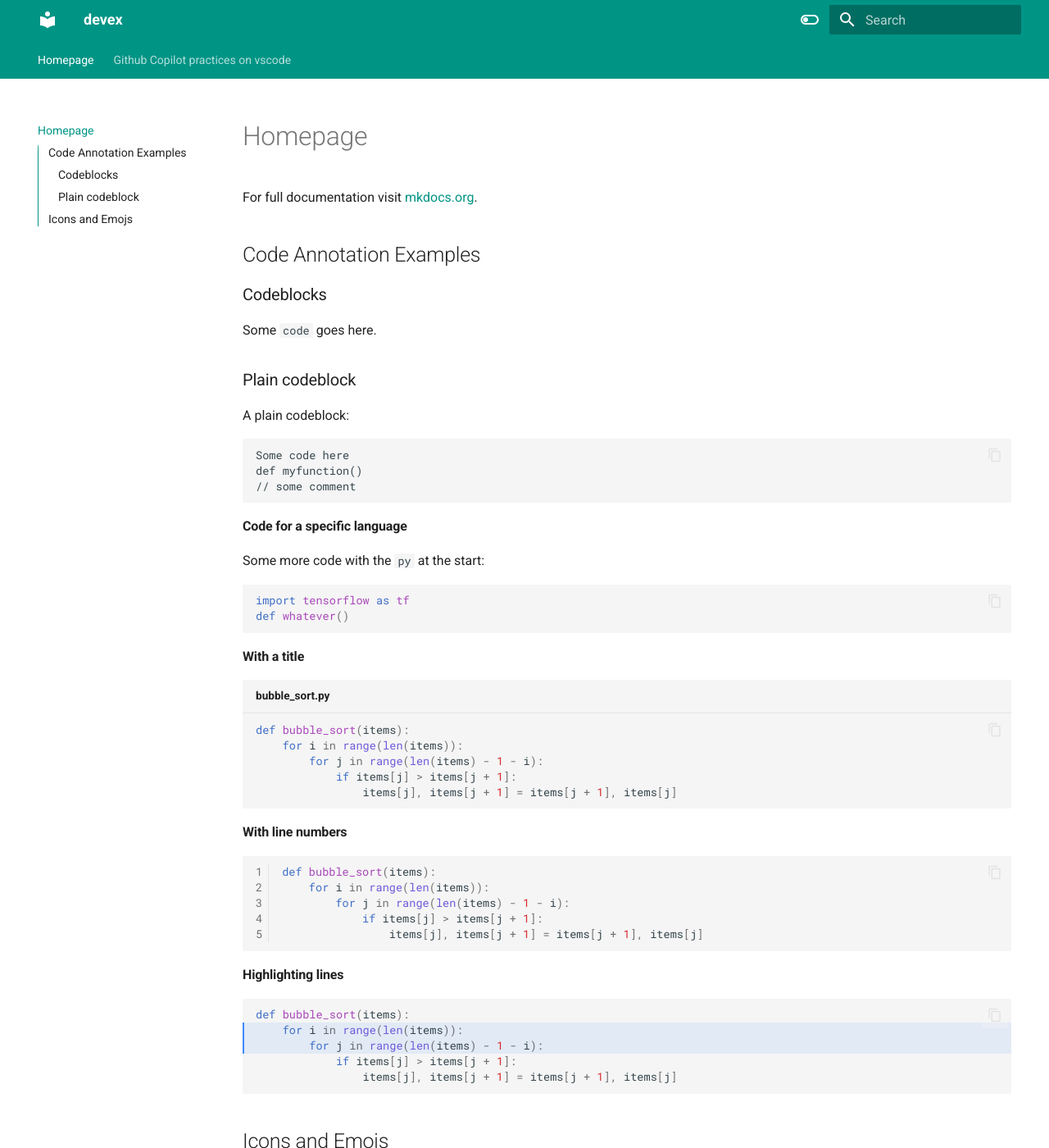
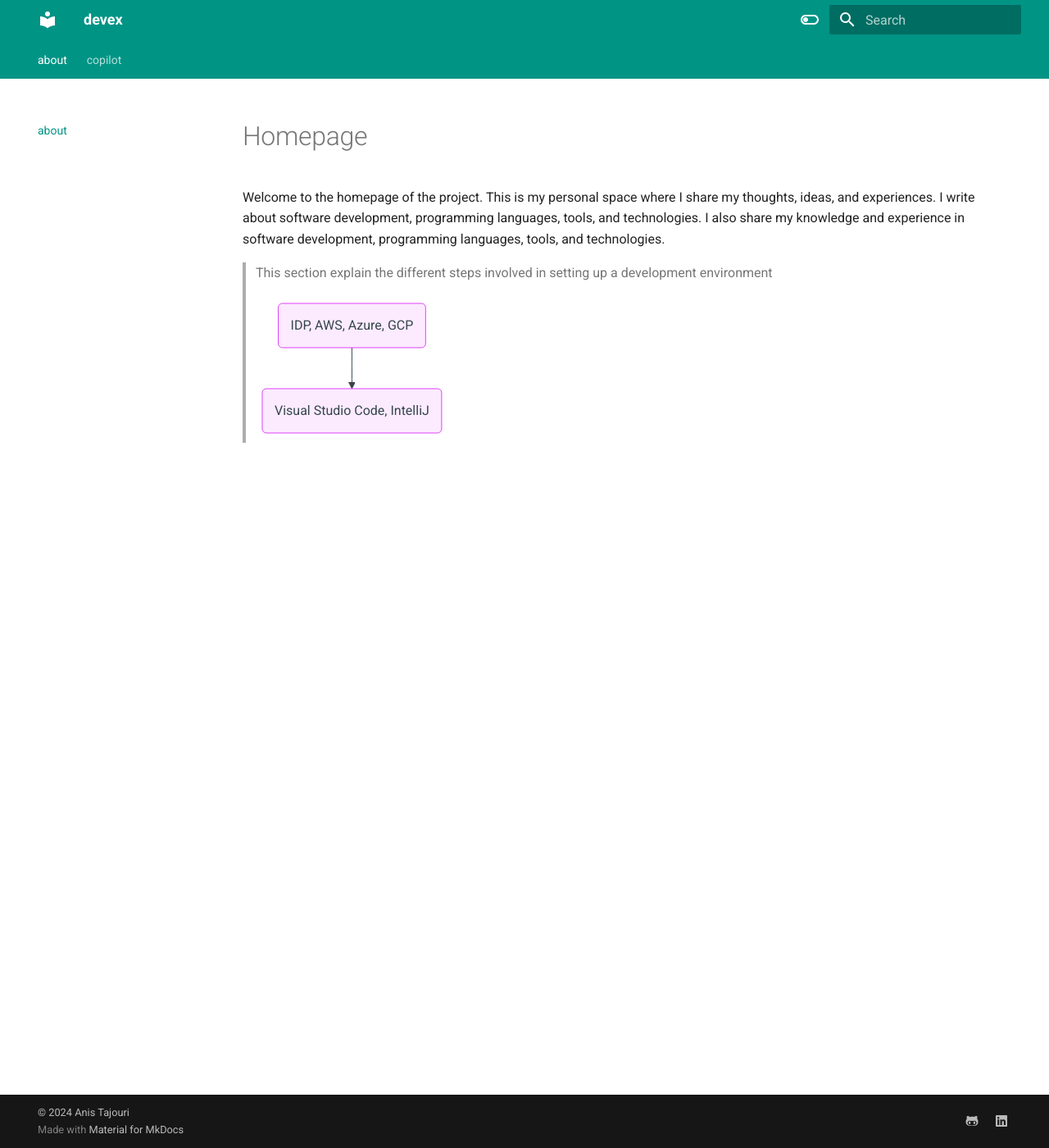
Before and after one commit to anistajouri/devex, an MkDocs documentation site: the page built from docs/index.md, in a window 1280 px wide and 1400 px high. Shown: the whole window at 82% size. Built offline with MkDocs 1.6.1 and Material for MkDocs 9.7.7, drawn with Linux system fonts in a browser that asks for light colours; emoji names are drawn with the system emoji font.

Commit message:
Revise homepage content and update navigation structure in MkDocs configuration

````diff
--- a/docs/index.md
+++ b/docs/index.md
@@ -1,66 +1,13 @@
 # Homepage
 
-For full documentation visit [mkdocs.org](https://www.mkdocs.org).
+Welcome to the homepage of the project. This is my personal space where I share my thoughts, ideas, and experiences. I write about software development, programming languages, tools, and technologies. I also share my knowledge and experience in software development, programming languages, tools, and technologies.
 
-## Code Annotation Examples
 
-### Codeblocks
-
-Some `code` goes here.
-
-### Plain codeblock
-
-A plain codeblock:
-
-```
-Some code here
-def myfunction()
-// some comment
-```
-
-#### Code for a specific language
-
-Some more code with the `py` at the start:
-
-``` py
-import tensorflow as tf
-def whatever()
-```
-
-#### With a title
-
-``` py title="bubble_sort.py"
-def bubble_sort(items):
-    for i in range(len(items)):
-        for j in range(len(items) - 1 - i):
-            if items[j] > items[j + 1]:
-                items[j], items[j + 1] = items[j + 1], items[j]
-```
-
-#### With line numbers
-
-``` py linenums="1"
-def bubble_sort(items):
-    for i in range(len(items)):
-        for j in range(len(items) - 1 - i):
-            if items[j] > items[j + 1]:
-                items[j], items[j + 1] = items[j + 1], items[j]
-```
-
-#### Highlighting lines
-
-``` py hl_lines="2 3"
-def bubble_sort(items):
-    for i in range(len(items)):
-        for j in range(len(items) - 1 - i):
-            if items[j] > items[j + 1]:
-                items[j], items[j + 1] = items[j + 1], items[j]
-```
-
-## Icons and Emojs
-
-:smile:
-
-:fontawesome-regular-face-laugh-wink:
-
-:octicons-heart-fill-24:{ .heart }
+> This section explain the different steps involved in setting up a development environment
+>
+> ```mermaid
+> graph
+>   Platform(IDP, AWS, Azure, GCP) -->
+>   IDE(Visual Studio Code, IntelliJ)
+>
+> ```
--- a/mkdocs.yml
+++ b/mkdocs.yml
@@ -27,9 +27,9 @@ theme:
       primary: teal
       accent: lime
 
-#plugins:
-#  - social
-#  - search
+nav:
+  - about: index.md
+  - copilot: copilot.md
 
 plugins:
   - material/search
````
Also changed, not shown: docs/copilot.md (renamed from docs/page2.md).
